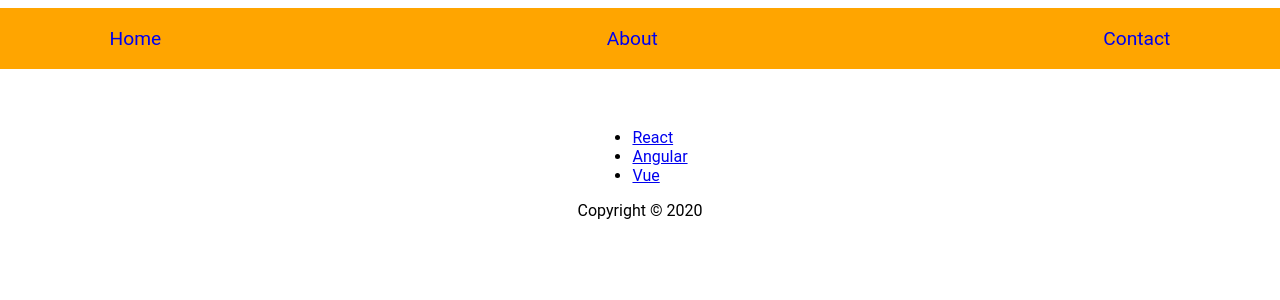
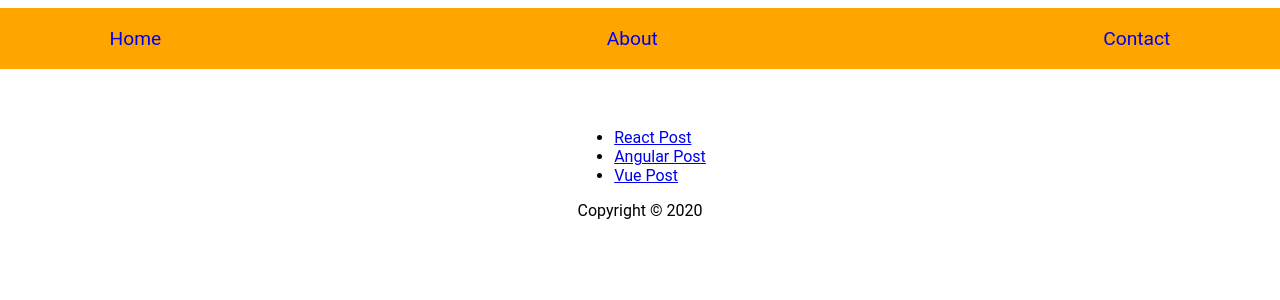
Before and after one commit to guhandelta/next-portfolio, a Next.js app: page /blog in a window 1280 px wide. Shown: the top 300 px of the page. Built offline with nearby package versions, Linux system fonts and the light colour scheme; a small style sheet from the web is missing.

Commit message:
Created cleaner urls using next/router

```diff
--- a/pages/blog.js
+++ b/pages/blog.js
@@ -3,9 +3,9 @@ import Link from 'next/link'
 
 export default () => {
 
-    const Postlink = ({ title }) => (
+    const Postlink = ({ title, slugvalue }) => (
         <li>
-            <Link href={`/post?title=${title}`}>
+            <Link as={`/${slugvalue}`} href={`/post?title=${title}`}>
                 <a>{title}</a>
             </Link>
         </li>
@@ -14,9 +14,9 @@ export default () => {
     return (
         <Layout>
             <ul>
-                <Postlink title="React" />
-                <Postlink title="Angular" />
-                <Postlink title="Vue" />
+                <Postlink title="React Post" slugvalue="react-post" />
+                <Postlink title="Angular Post" slugvalue="angular-post" />
+                <Postlink title="Vue Post" slugvalue="vue-post" />
             </ul>
         </Layout>
     )
```
Also changed, not shown: pages/post.js (+6 -3 lines).
